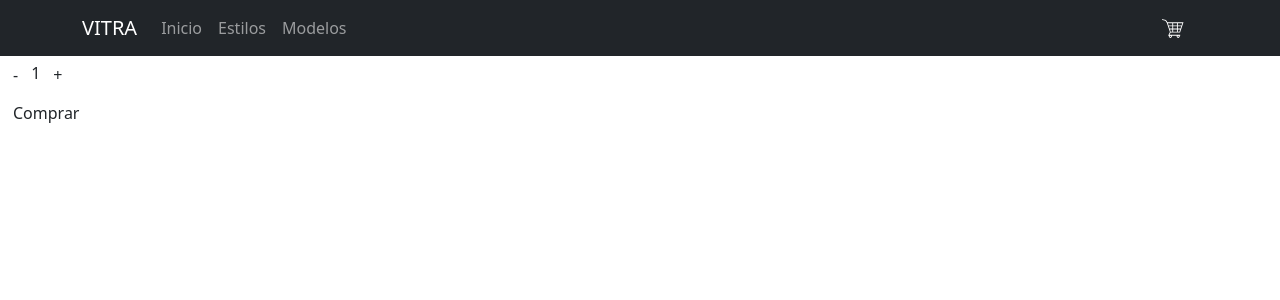
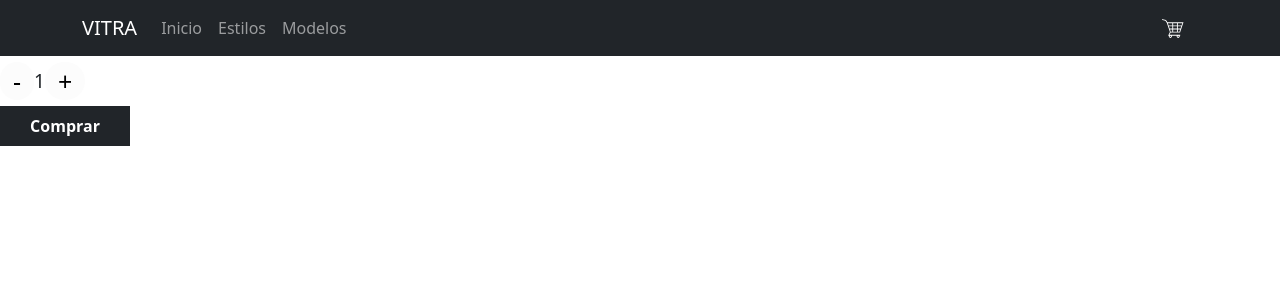
Before and after one commit to BadWolf1899/shop-lopez, a React (Create React App) app: page / in a window 1280 px wide. Shown: the top 300 px of the page. Built offline with nearby package versions, Linux system fonts and the light colour scheme.

Commit message:
Counter suma y resta

```diff
--- a/src/components/ItemCount.jsx
+++ b/src/components/ItemCount.jsx
@@ -1,4 +1,5 @@
 import React, {useState}  from 'react';
+import './styles/ItemCount.css';
 
 const ItemCount = ( {initial, stock, onAdd} ) => {
 
@@ -19,12 +20,12 @@ const ItemCount = ( {initial, stock, onAdd} ) => {
 
     return (
     <div>
-        <div>
-            <button className="btn" onClick={dec}>-</button>
-            <span>{counter}</span>
-            <button className="btn" onClick={inc}>+</button>
+        <div className="counter">
+            <button className="btnMinus" onClick={dec}>-</button>
+            <span className="count">{counter}</span>
+            <button className="btnPlus" onClick={inc}>+</button>
         </div>
-        <button className="btn" onClick={()=>onAdd(counter)}>Comprar</button>
+        <button className="btnAdd" onClick={()=>onAdd(counter)}>Comprar</button>
     </div>
     )
 }
--- /dev/null
+++ b/src/components/styles/ItemCount.css
@@ -0,0 +1,60 @@
+.counter{
+  width: 40px;
+  display: flex;
+  justify-content: space-between;
+  align-items: center;
+ }
+.btnPlus, .btnMinus{
+  display: block;
+	float: center;
+  background: #fcfcfc;
+	border: none;
+  border-radius: 150px;
+	font-size: 25px;
+	font-weight: 200;
+	height: 80%;
+	padding: 0 13px;
+  line-height: 38px;
+  align-items: center;
+
+ }
+ .btnPlus:hover, .btnMinus:hover {
+	background: #5a5a5a;
+	color: #fff;
+	cursor: pointer;
+}
+
+ .count{
+  font-size: 19px;
+	line-height: 50px;
+	width: 70px;
+	text-align: center;
+  }
+
+
+ .btnAdd{
+    min-width: 130px;
+    height: 40px;
+    color: #fff;
+    padding: 5px 10px;
+    font-weight: bold;
+    cursor: pointer;
+    transition: all 0.3s ease;
+    position: relative;
+    display: inline-block;
+    outline: none;
+    border: 2px solid #212529;
+    background: #212529;
+  }
+
+  .btnAdd:hover {
+    background: #fff;
+    color: #212529
+  }
+
+
+ body {
+  background-color: #fff;
+  -webkit-font-smoothing: antialiased;
+  -moz-osx-font-smoothing: grayscale;
+}
```
Also changed, not shown: src/styles/buttons.css (deleted).
